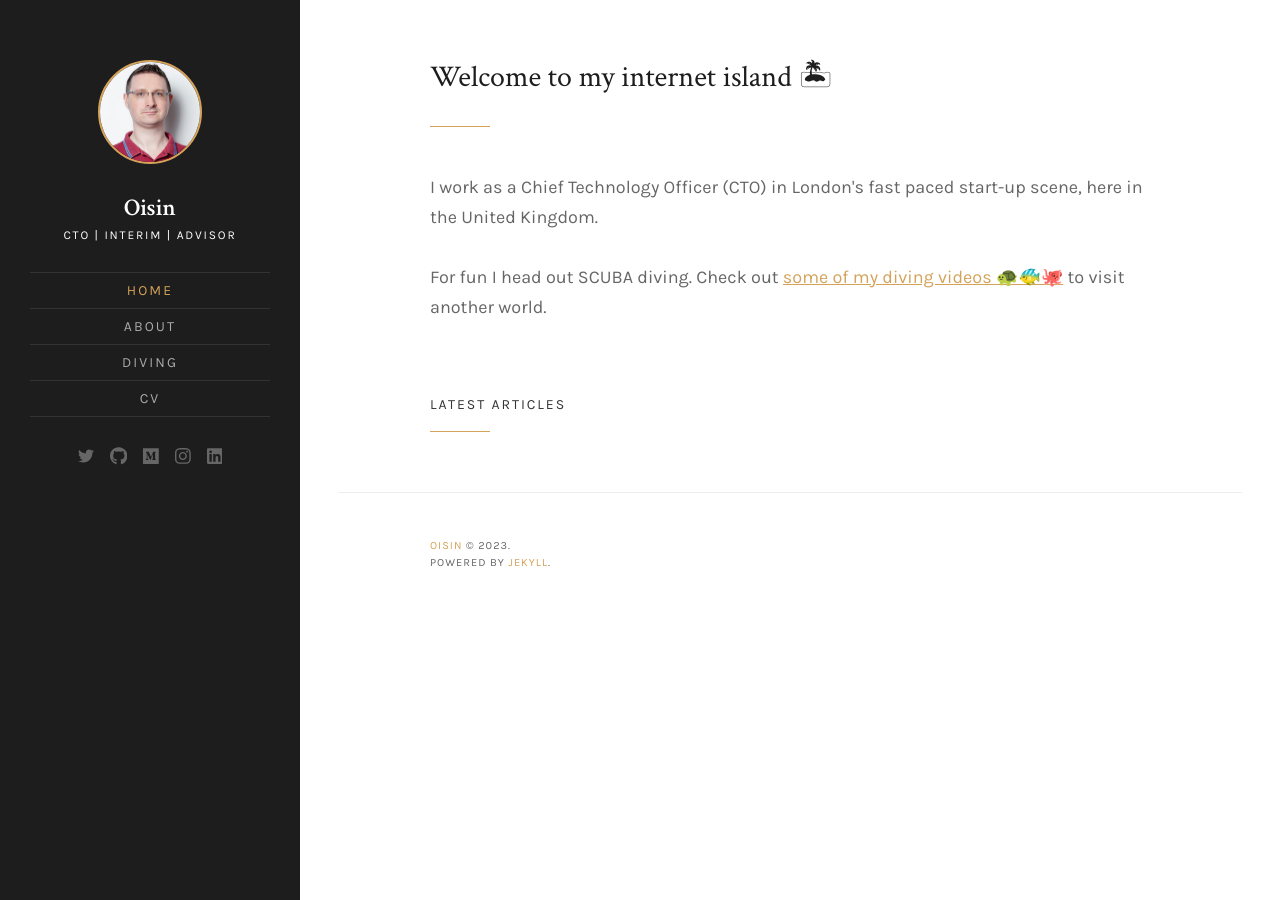
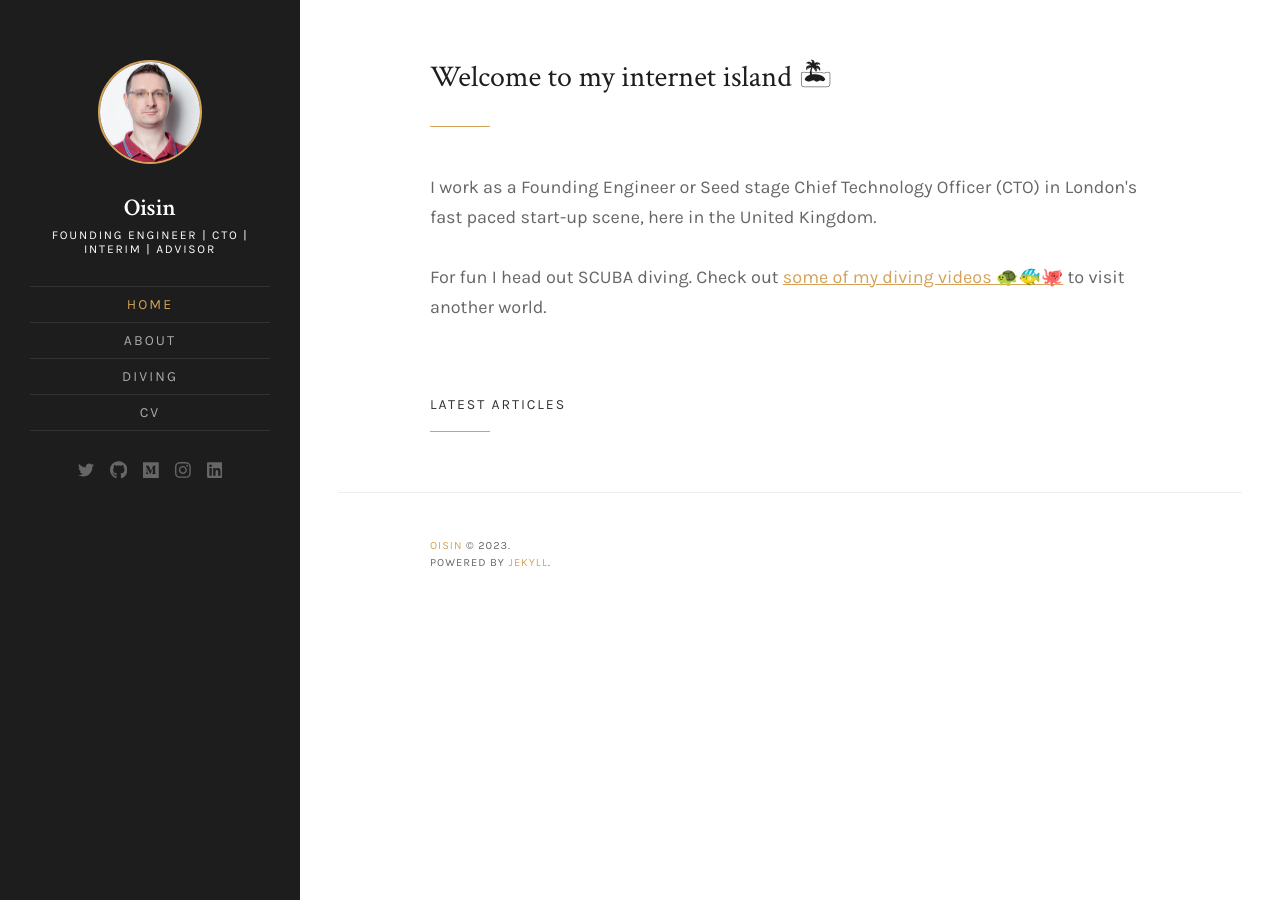
Before and after one commit to oisinmulvihill/oisinmulvihill.github.io, a Jekyll site: the page built from index.html, in a window 1280 px wide. Built offline with Jekyll 4.4.1, drawn with Linux system fonts in a browser that asks for light colours; the list of posts is cut into pages by our own code.

Commit message:
Update to add founding engineer

```diff
--- a/_config.yml
+++ b/_config.yml
@@ -1,6 +1,6 @@
 # Site setings
 name: 'Oisin'
-description: 'CTO | Interim | Advisor'
+description: 'Founding Engineer | CTO | Interim | Advisor'
 meta_description: 'Oisin Mulvihill.'
 logo:
 # Author image is used in site sidebar and greetings in the home page hero text
--- a/index.html
+++ b/index.html
@@ -10,12 +10,14 @@ title: Home
     </div>
     <div class="inner">
         <p>
-        I work as a Chief Technology Officer (CTO) in London's fast paced start-up scene,
+            I work as a Founding Engineer or Seed stage Chief Technology Officer (CTO) in London's fast paced start-up
+            scene,
             here in the United Kingdom.
-    <p/>
+            <p />
         <p>
             For fun I head out SCUBA diving. Check out
-        <a href="https://www.youtube.com/watch?v=UIk_zauwm7A&list=PLQO77iqq1GzDzP7jaVc4NzfPgCdH2wOjg">some of my diving videos 🐢🐠🐙</a>
+            <a href="https://www.youtube.com/watch?v=UIk_zauwm7A&list=PLQO77iqq1GzDzP7jaVc4NzfPgCdH2wOjg">some of my
+                diving videos 🐢🐠🐙</a>
             to visit another world.
         </p>
     </div>
```
Also changed, not shown: python.md (+1 -1 lines). Lines whose indentation alone changed are shown as unchanged.
